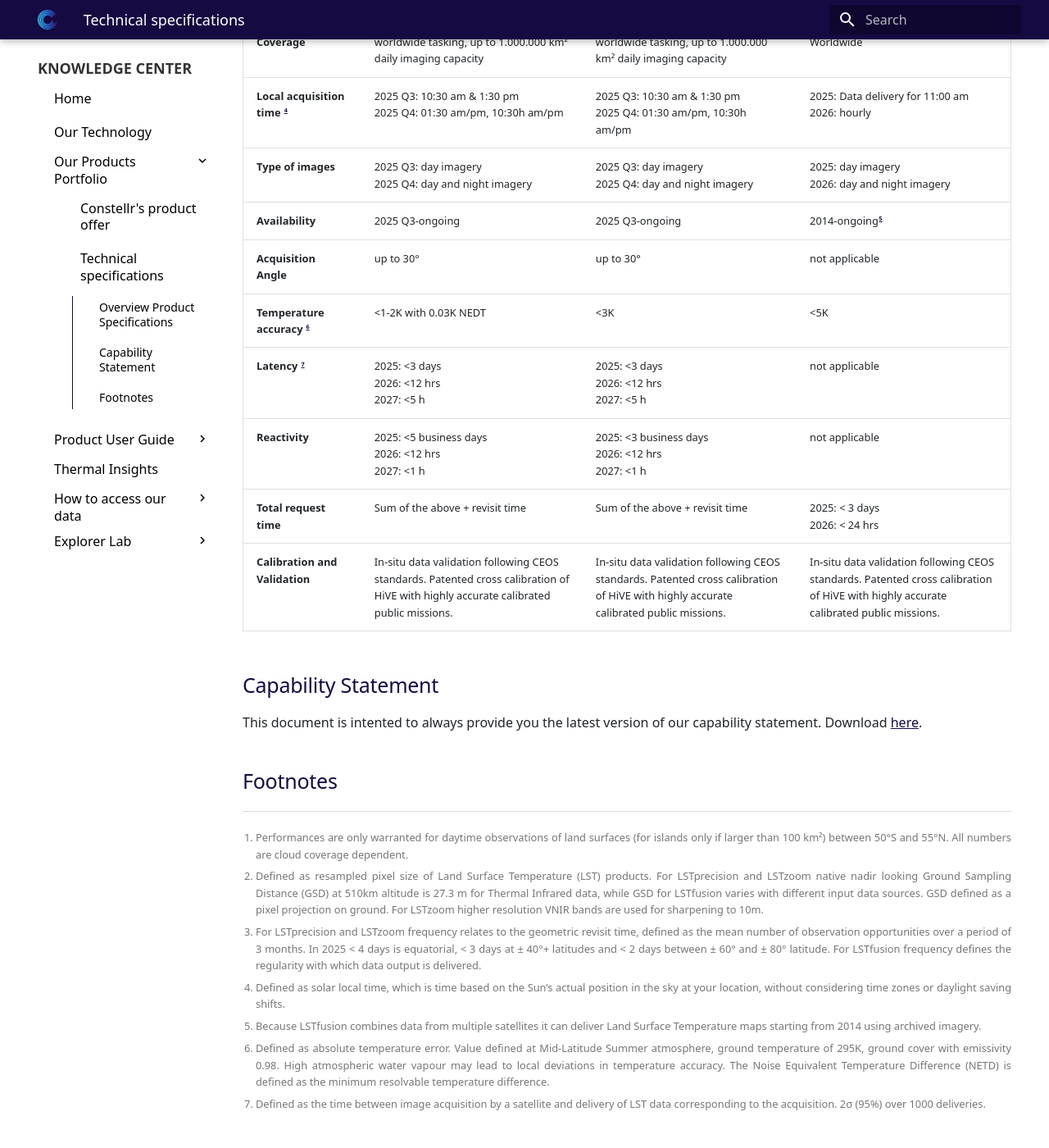
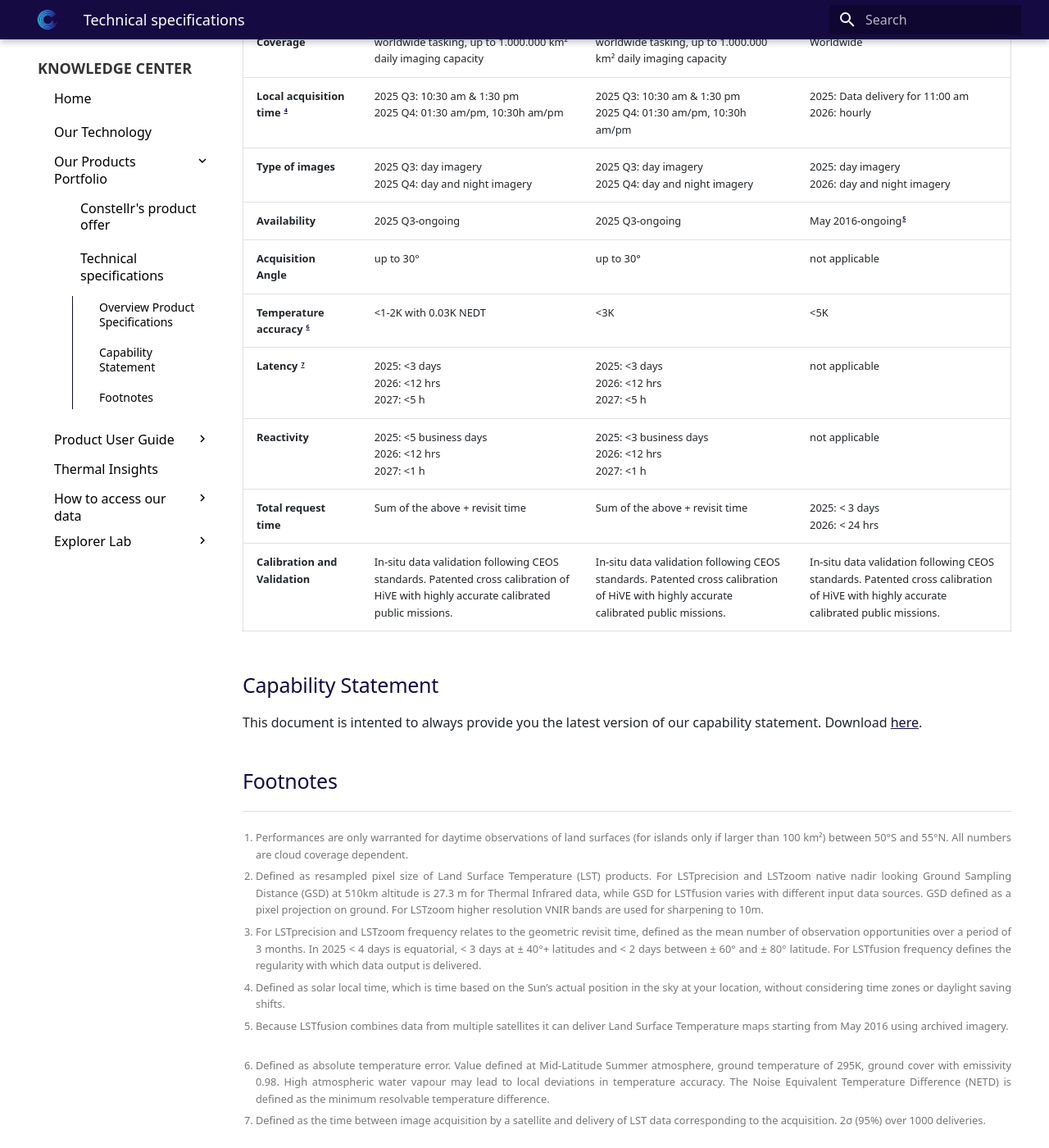
Before and after one commit to constellr/product-lst, an MkDocs documentation site: the page built from docs/Technical-specification.md, in a window 1280 px wide and 1400 px high, scrolled down 512 px. Shown: the whole window at 82% size. Built offline with MkDocs 1.6.1 and Material for MkDocs 9.7.7, drawn with Linux system fonts in a browser that asks for light colours; the version menu is left out.

Commit message:
LSTfusion update 2016

```diff
--- a/docs/Technical-specification.md
+++ b/docs/Technical-specification.md
@@ -1,7 +1,7 @@
 # **Technical Specifications**
 ## Overview Product Specifications [^custom-label] {style="margin-bottom: 5px;"}
 
-| Characteristics                      | **LSTprecision**                                                                                                                      | **LSTzoom**                                                              | LSTfusion                                                                    |
+| Characteristics                      | **LSTprecision**                                                                                                                      | **LSTzoom**                                                              | **LSTfusion**                                                                    |
 |--------------------------------------|-----------------------------------------------------------------------------------------------------------------------------------|----------------------------------------------------------------------|------------------------------------------------------------------------------|
 | **Spatial Resolution [^2]**                   | 30m                                                                                                                               | 10m                                                                  | 30m                                                                          |
 | **Swath**                                | 17.5km                                                                                                                            | 17.5km                                                               | Cropped to AOI (max. 110km x 110km)                                                                      |
@@ -10,7 +10,7 @@
 | **Coverage**                             | worldwide tasking, up to 1.000.000 km² daily imaging capacity                                                                                                                 | worldwide tasking, up to 1.000.000 km² daily imaging capacity                                                    | Worldwide                     |
 | **Local acquisition time [^4]**               | 2025 Q3: 10:30 am & 1:30 pm <br> 2025 Q4: 01:30 am/pm, 10:30h am/pm                                                              | 2025 Q3: 10:30 am & 1:30 pm <br> 2025 Q4: 01:30 am/pm, 10:30h am/pm | 2025: Data delivery for 11:00 am <br> 2026: hourly                                               |
 | **Type of images**                       | 2025 Q3: day imagery <br> 2025 Q4: day and night imagery                                                                                     |2025 Q3: day imagery <br> 2025 Q4: day and night imagery                        | 2025: day imagery <br> 2026: day and night imagery                                |
-| **Availability**                         | 2025 Q3-ongoing                                                                                                                      | 2025 Q3-ongoing                                                         | 2014-ongoing[^5]                                                                 |
+| **Availability**                         | 2025 Q3-ongoing                                                                                                                      | 2025 Q3-ongoing                                                         | May 2016-ongoing[^5]                                                                 |
 | **Acquisition Angle**                    | up to 30°                                                                                                                         | up to 30°                                                            | not applicable                                               |
 | **Temperature accuracy [^6]**                 | <1-2K with 0.03K NEDT                                                                                                                  | <3K                                                                  | <5K                                                                     |
 | **Latency [^7]**                              | 2025: <3 days <br> 2026: <12 hrs <br> 2027: <5 h                                                                                         | 2025: <3 days <br> 2026: <12 hrs <br> 2027: <5 h                            | not applicable                       |
@@ -32,7 +32,7 @@
 
 [^4]: Defined as solar local time, which is time based on the Sun’s actual position in the sky at your location, without considering time zones or daylight saving shifts.
 
-[^5]: Because LSTfusion combines data from multiple satellites it can deliver Land Surface Temperature maps starting from 2014 using archived imagery.
+[^5]: Because LSTfusion combines data from multiple satellites it can deliver Land Surface Temperature maps starting from May 2016 using archived imagery.
 
 [^6]: Defined as absolute temperature error. Value defined at Mid-Latitude Summer atmosphere, ground temperature of 295K, ground cover with emissivity 0.98. High atmospheric water vapour may lead to local deviations in temperature accuracy. The Noise Equivalent Temperature Difference (NETD) is defined as the minimum resolvable temperature difference.
 
```
Also changed, not shown: docs/LST-precision-cal-val-procedure.md (+12 -2 lines).
